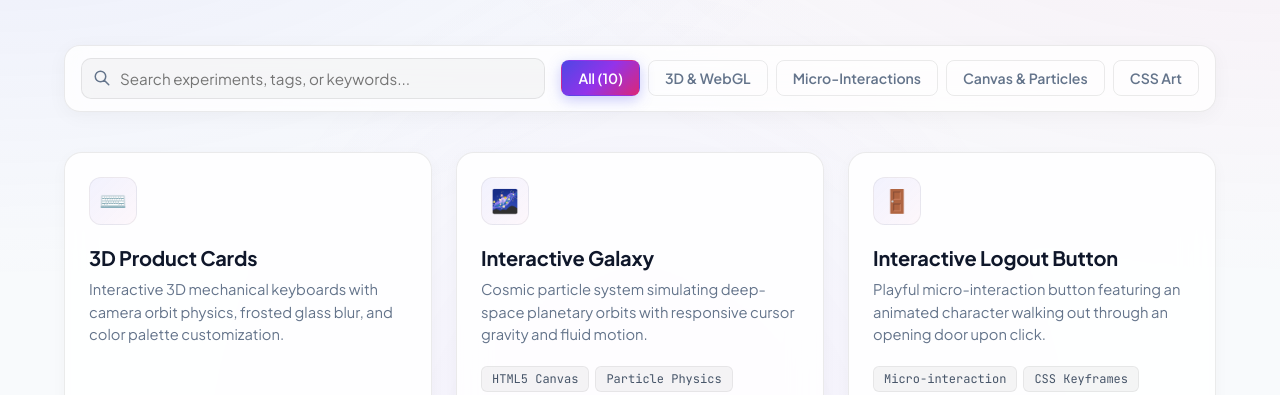
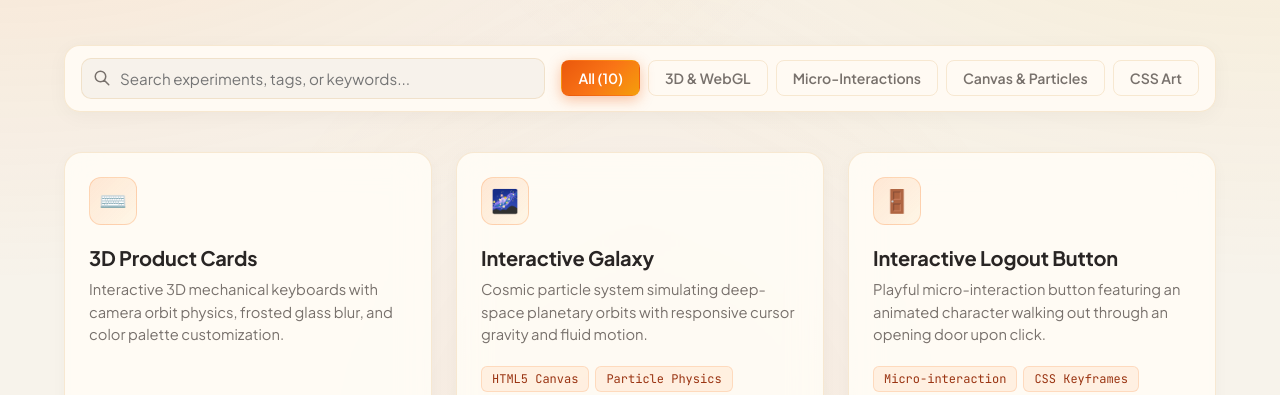
Before and after one commit to pabitralenka07/Web_experiments, a plain HTML site: page index.html in a window 1280 px wide. Shown: the part 283-678 px from the top of the page. Drawn offline with Linux system fonts and the light colour scheme.

Commit message:
style: update light theme to beige & orange and dark theme to black & emerald green

```diff
--- a/index.html
+++ b/index.html
@@ -9,73 +9,77 @@
   <link href="https://fonts.googleapis.com/css2?family=Plus+Jakarta+Sans:wght@400;500;600;700;800&family=JetBrains+Mono:wght@400;500&display=swap" rel="stylesheet">
   <style>
     :root, [data-theme="dark"] {
-      --bg: #090d16;
-      --bg-gradient-1: rgba(99, 102, 241, 0.15);
-      --bg-gradient-2: rgba(236, 72, 153, 0.12);
-      --bg-gradient-3: rgba(168, 85, 247, 0.1);
-      --card-bg: rgba(17, 24, 39, 0.7);
-      --card-border: rgba(255, 255, 255, 0.08);
-      --card-hover-border: rgba(99, 102, 241, 0.45);
-      --card-hover-shadow: 0 16px 36px -8px rgba(0, 0, 0, 0.6), 0 0 24px -4px rgba(99, 102, 241, 0.2);
-      --text-main: #f3f4f6;
-      --text-muted: #94a3b8;
-      --accent-primary: #6366f1;
-      --accent-secondary: #ec4899;
-      --gradient: linear-gradient(135deg, #6366f1, #a855f7, #ec4899);
-      --badge-bg: rgba(99, 102, 241, 0.12);
-      --badge-border: rgba(99, 102, 241, 0.3);
-      --badge-color: #a5b4fc;
-      --controls-bg: rgba(15, 23, 42, 0.6);
-      --input-bg: rgba(255, 255, 255, 0.05);
-      --input-color: #ffffff;
-      --tag-bg: rgba(255, 255, 255, 0.05);
-      --tag-border: rgba(255, 255, 255, 0.08);
-      --tag-color: #cbd5e1;
-      --btn-bg: rgba(255, 255, 255, 0.07);
-      --btn-border: rgba(255, 255, 255, 0.12);
-      --btn-color: #ffffff;
-      --icon-bg: linear-gradient(135deg, rgba(255, 255, 255, 0.08), rgba(255, 255, 255, 0.02));
-      --icon-border: rgba(255, 255, 255, 0.1);
-      --footer-border: rgba(255, 255, 255, 0.08);
-      --nav-link-color: #94a3b8;
-      --nav-link-hover: #ffffff;
-      --toggle-bg: rgba(255, 255, 255, 0.08);
-      --toggle-border: rgba(255, 255, 255, 0.15);
+      /* Dark Theme: Pitch Black with Cyber / Emerald Green Accents */
+      --bg: #060907;
+      --bg-gradient-1: rgba(16, 185, 129, 0.16);
+      --bg-gradient-2: rgba(34, 197, 94, 0.12);
+      --bg-gradient-3: rgba(132, 204, 22, 0.08);
+      --card-bg: rgba(10, 18, 14, 0.78);
+      --card-border: rgba(16, 185, 129, 0.14);
+      --card-hover-border: rgba(16, 185, 129, 0.6);
+      --card-hover-shadow: 0 16px 36px -8px rgba(0, 0, 0, 0.8), 0 0 24px -4px rgba(16, 185, 129, 0.3);
+      --text-main: #f0fdf4;
+      --text-muted: #94a39d;
+      --accent-primary: #10b981;
+      --accent-secondary: #22c55e;
+      --accent-glow: rgba(16, 185, 129, 0.35);
+      --gradient: linear-gradient(135deg, #10b981, #22c55e, #84cc16);
+      --badge-bg: rgba(16, 185, 129, 0.12);
+      --badge-border: rgba(16, 185, 129, 0.3);
+      --badge-color: #34d399;
+      --controls-bg: rgba(8, 16, 12, 0.72);
+      --input-bg: rgba(16, 185, 129, 0.06);
+      --input-color: #f0fdf4;
+      --tag-bg: rgba(16, 185, 129, 0.08);
+      --tag-border: rgba(16, 185, 129, 0.16);
+      --tag-color: #a7f3d0;
+      --btn-bg: rgba(16, 185, 129, 0.1);
+      --btn-border: rgba(16, 185, 129, 0.25);
+      --btn-color: #f0fdf4;
+      --icon-bg: linear-gradient(135deg, rgba(16, 185, 129, 0.15), rgba(34, 197, 94, 0.04));
+      --icon-border: rgba(16, 185, 129, 0.2);
+      --footer-border: rgba(16, 185, 129, 0.12);
+      --nav-link-color: #94a39d;
+      --nav-link-hover: #34d399;
+      --toggle-bg: rgba(16, 185, 129, 0.12);
+      --toggle-border: rgba(16, 185, 129, 0.25);
     }
 
     [data-theme="light"] {
-      --bg: #f8fafc;
-      --bg-gradient-1: rgba(99, 102, 241, 0.1);
-      --bg-gradient-2: rgba(236, 72, 153, 0.08);
-      --bg-gradient-3: rgba(168, 85, 247, 0.08);
-      --card-bg: rgba(255, 255, 255, 0.85);
-      --card-border: rgba(0, 0, 0, 0.08);
-      --card-hover-border: rgba(99, 102, 241, 0.5);
-      --card-hover-shadow: 0 16px 36px -8px rgba(99, 102, 241, 0.14), 0 4px 12px rgba(0, 0, 0, 0.05);
-      --text-main: #0f172a;
-      --text-muted: #64748b;
-      --accent-primary: #4f46e5;
-      --accent-secondary: #db2777;
-      --gradient: linear-gradient(135deg, #4f46e5, #9333ea, #db2777);
-      --badge-bg: rgba(99, 102, 241, 0.08);
-      --badge-border: rgba(99, 102, 241, 0.25);
-      --badge-color: #4f46e5;
-      --controls-bg: rgba(255, 255, 255, 0.8);
+      /* Light Theme: Warm Beige Linen with Vibrant Sunset Orange Accents */
+      --bg: #f7f3eb;
+      --bg-gradient-1: rgba(249, 115, 22, 0.14);
+      --bg-gradient-2: rgba(245, 158, 11, 0.12);
+      --bg-gradient-3: rgba(234, 88, 12, 0.08);
+      --card-bg: rgba(255, 252, 246, 0.9);
+      --card-border: rgba(194, 120, 3, 0.14);
+      --card-hover-border: rgba(249, 115, 22, 0.6);
+      --card-hover-shadow: 0 16px 36px -8px rgba(234, 88, 12, 0.18), 0 4px 12px rgba(180, 83, 9, 0.06);
+      --text-main: #292524;
+      --text-muted: #78716c;
+      --accent-primary: #ea580c;
+      --accent-secondary: #f97316;
+      --accent-glow: rgba(234, 88, 12, 0.35);
+      --gradient: linear-gradient(135deg, #ea580c, #f97316, #f59e0b);
+      --badge-bg: rgba(249, 115, 22, 0.1);
+      --badge-border: rgba(249, 115, 22, 0.28);
+      --badge-color: #c2410c;
+      --controls-bg: rgba(255, 251, 245, 0.92);
       --input-bg: rgba(0, 0, 0, 0.03);
-      --input-color: #0f172a;
-      --tag-bg: rgba(0, 0, 0, 0.04);
-      --tag-border: rgba(0, 0, 0, 0.06);
-      --tag-color: #475569;
-      --btn-bg: rgba(99, 102, 241, 0.08);
-      --btn-border: rgba(99, 102, 241, 0.2);
-      --btn-color: #312e81;
-      --icon-bg: linear-gradient(135deg, rgba(99, 102, 241, 0.08), rgba(236, 72, 153, 0.04));
-      --icon-border: rgba(0, 0, 0, 0.06);
-      --footer-border: rgba(0, 0, 0, 0.08);
-      --nav-link-color: #64748b;
-      --nav-link-hover: #0f172a;
-      --toggle-bg: rgba(0, 0, 0, 0.05);
-      --toggle-border: rgba(0, 0, 0, 0.1);
+      --input-color: #1c1917;
+      --tag-bg: rgba(249, 115, 22, 0.08);
+      --tag-border: rgba(249, 115, 22, 0.18);
+      --tag-color: #9a3412;
+      --btn-bg: rgba(249, 115, 22, 0.1);
+      --btn-border: rgba(249, 115, 22, 0.28);
+      --btn-color: #9a3412;
+      --icon-bg: linear-gradient(135deg, rgba(249, 115, 22, 0.14), rgba(245, 158, 11, 0.06));
+      --icon-border: rgba(249, 115, 22, 0.22);
+      --footer-border: rgba(180, 83, 9, 0.12);
+      --nav-link-color: #78716c;
+      --nav-link-hover: #ea580c;
+      --toggle-bg: rgba(249, 115, 22, 0.12);
+      --toggle-border: rgba(249, 115, 22, 0.28);
     }
 
     * {
@@ -281,7 +285,7 @@
 
     .search-box input:focus {
       border-color: var(--accent-primary);
-      box-shadow: 0 0 0 3px rgba(99, 102, 241, 0.2);
+      box-shadow: 0 0 0 3px var(--accent-glow);
     }
 
     .search-box svg {
@@ -322,7 +326,7 @@
       background: var(--gradient);
       color: #fff;
       border-color: transparent;
-      box-shadow: 0 4px 14px rgba(99, 102, 241, 0.35);
+      box-shadow: 0 4px 14px var(--accent-glow);
     }
 
     /* Grid layout */
@@ -421,7 +425,7 @@
       background: var(--gradient);
       color: #fff;
       border-color: transparent;
-      box-shadow: 0 4px 18px rgba(99, 102, 241, 0.4);
+      box-shadow: 0 4px 18px var(--accent-glow);
     }
 
     .card-btn svg {
```
